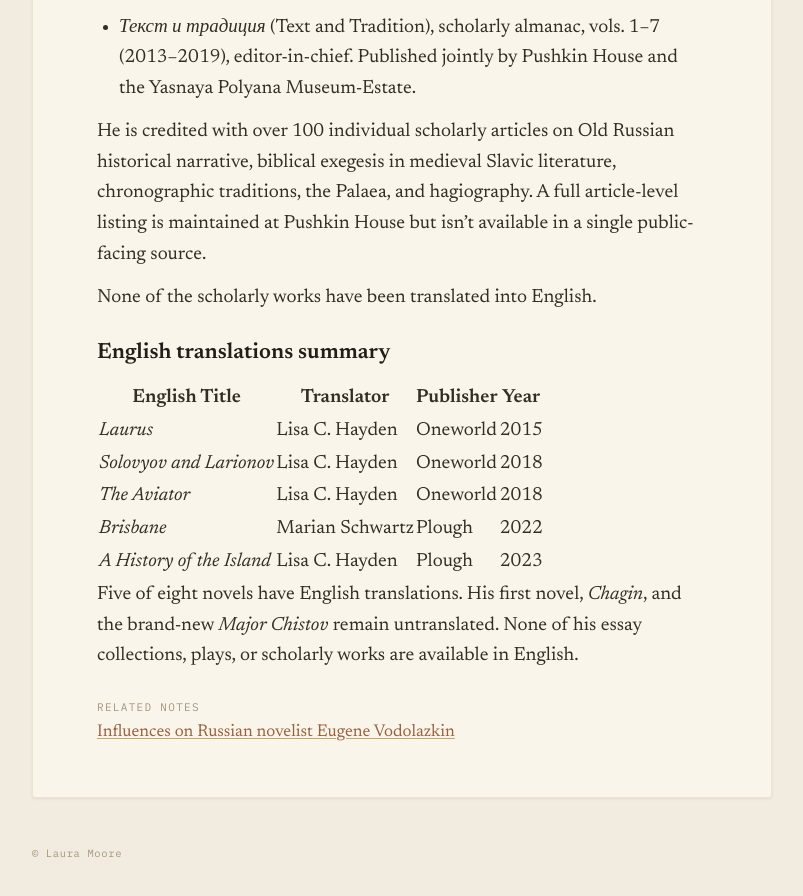
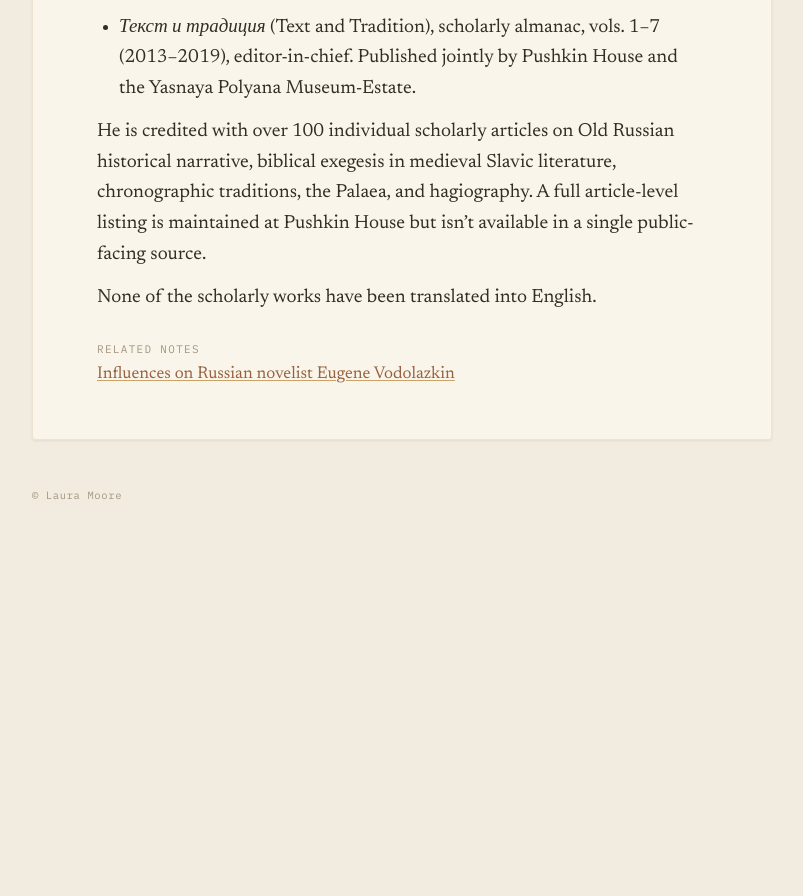
Before and after one commit to lauramoorewrites-del/treasury, a Jekyll site: the page built from _pages/literary-works-of-eugene-vodolazkin.md, in a window 1280 px wide and 900 px high, scrolled down 2829 px. Shown: the top 896 px of the window, without its empty margins (238-1041 px from the left). Built offline with Jekyll 4.4.1, drawn with Linux system fonts in a browser that asks for light colours; after the commit the page ends 3371 px from its top, so only the background shows below that.

Commit message:
Remove redundant translations summary table from Vodolazkin bibliography
Co-Authored-By: Claude Opus 4.6 (1M context) <noreply@anthropic.com>

```diff
--- a/_pages/literary-works-of-eugene-vodolazkin.md
+++ b/_pages/literary-works-of-eugene-vodolazkin.md
@@ -59,15 +59,3 @@ Editorial work:
 He is credited with over 100 individual scholarly articles on Old Russian historical narrative, biblical exegesis in medieval Slavic literature, chronographic traditions, the Palaea, and hagiography. A full article-level listing is maintained at Pushkin House but isn't available in a single public-facing source.
 
 None of the scholarly works have been translated into English.
-
-## English translations summary
-
-| English Title | Translator | Publisher | Year |
-|---|---|---|---|
-| *Laurus* | Lisa C. Hayden | Oneworld | 2015 |
-| *Solovyov and Larionov* | Lisa C. Hayden | Oneworld | 2018 |
-| *The Aviator* | Lisa C. Hayden | Oneworld | 2018 |
-| *Brisbane* | Marian Schwartz | Plough | 2022 |
-| *A History of the Island* | Lisa C. Hayden | Plough | 2023 |
-
-Five of eight novels have English translations. His first novel, *Chagin*, and the brand-new *Major Chistov* remain untranslated. None of his essay collections, plays, or scholarly works are available in English.
```
